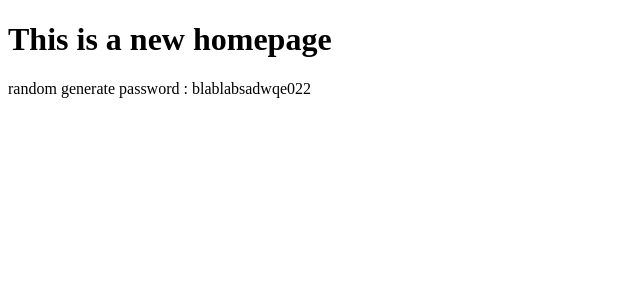
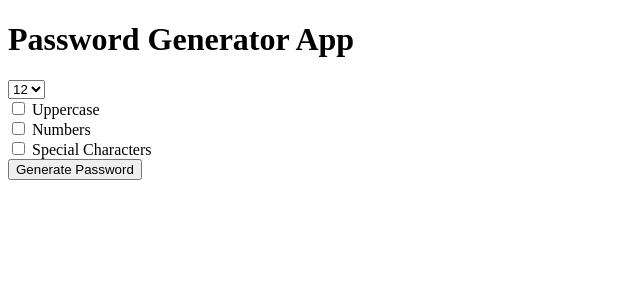
Before and after one commit to tomaszpasternak94/Django_password_generator, a Django app: page / in a window 1280 px wide. Shown: the top 300 px of the page, without its empty margins (0-640 px from the left). Run offline with Django 3.2, Linux system fonts and the light colour scheme.

Commit message:
feat(4): random generator and form with checkboxes added

```diff
--- a/password_generator/generator/templates/generator/home.html
+++ b/password_generator/generator/templates/generator/home.html
@@ -5,8 +5,31 @@
     <title>password generator</title>
 </head>
 <body>
-<h1>This is a new homepage</h1>
+<h1>Password Generator App</h1>
 
-{{ password }}
+<form action="{% url 'password' %}">
+    <select name="length", >
+        <option value="6">6</option>
+        <option value="7">7</option>
+        <option value="8">8</option>
+        <option value="9">9</option>
+        <option value="10">10</option>
+        <option value="11">11</option>
+        <option value="12" selected="selected">12</option>
+        <option value="13">13</option>
+        <option value="14">14</option>
+        <option value="15">15</option>
+    </select>
+    <br>
+    <input type="checkbox" name="uppercase"> Uppercase
+    <br>
+     <input type="checkbox" name="numbers"> Numbers
+    <br>
+     <input type="checkbox" name="special"> Special Characters
+    <br>
+    <input type="submit" value="Generate Password">
+
+</form>
+
 </body>
 </html>
--- a/password_generator/generator/views.py
+++ b/password_generator/generator/views.py
@@ -1,10 +1,30 @@
 from django.shortcuts import render
 from django.http import HttpResponse
+import random
 
 # Create your views here.
 
 def home(request):
     content = {
-        'password':'random generate password : blablabsadwqe022'
+        'password':'random generate password : xxx'
     }
     return render(request,'generator/home.html', content)
+
+def password(request):
+    characters = list('abcdefghijklmnoprstuvwxyz')
+
+    if request.GET.get('uppercase'):
+        characters.extend(list('ABCDEFGHIJKLMNOPRSTUVWXYZ'))
+    if request.GET.get('numbers'):
+        characters.extend(list('0123456789'))
+    if request.GET.get('special'):
+        characters.extend('!@#$%^&*()')
+
+    length = int(request.GET.get('length',12)) # second argument is the default value (password length) - optional
+    thepassword = ''
+    for _ in range(length):
+        thepassword += random.choice(characters)
+    content = {
+        'the_password': thepassword
+    }
+    return render(request,'generator/password_view.html', content)
--- a/password_generator/password_generator/urls.py
+++ b/password_generator/password_generator/urls.py
@@ -20,4 +20,5 @@ from generator import views
 urlpatterns = [
     path('admin/', admin.site.urls),
     path('',views.home),
+    path('generatedpassword/',views.password, name='password'),
 ]
```
Also changed, not shown: password_generator/generator/templates/generator/password_view.html (added, +13 -0 lines).
